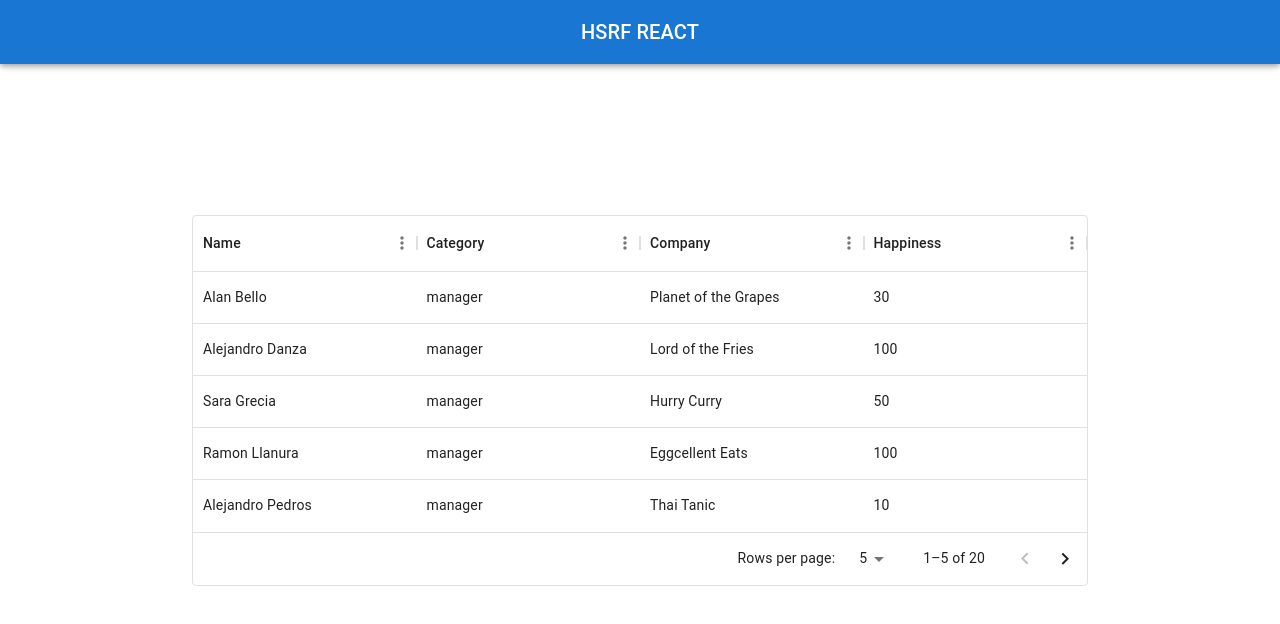
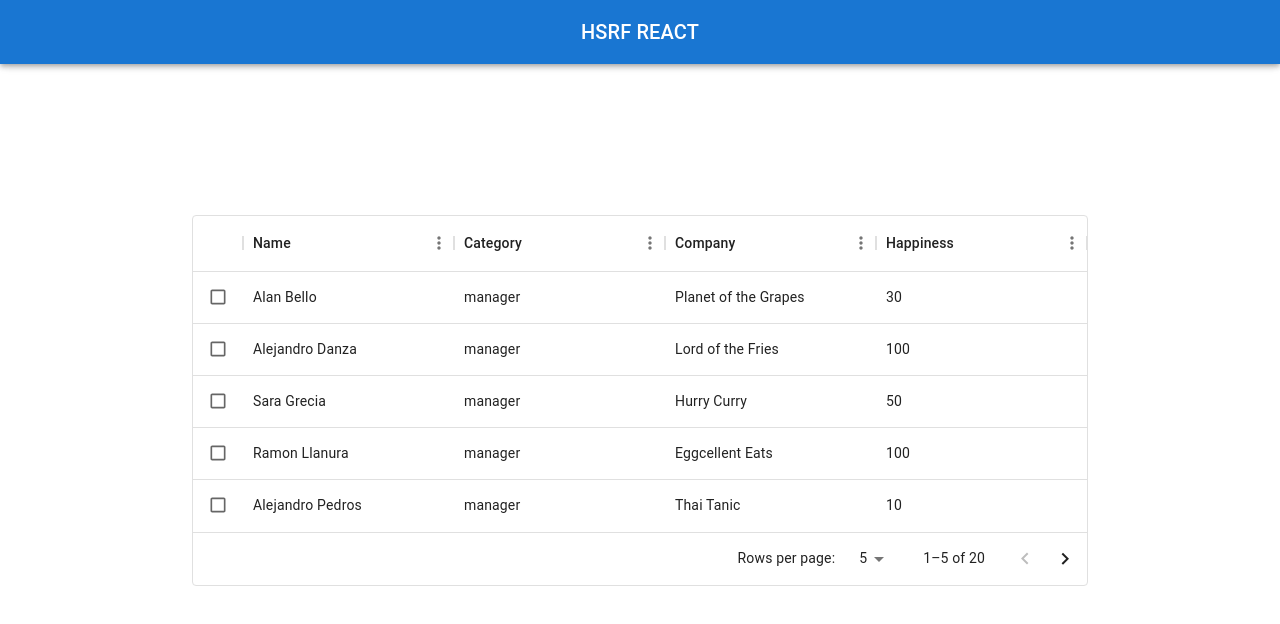
Before and after one commit to nicolasAguilar180193/-hsfeReact, a React (Vite) app: page / in a window 1280 px wide. Shown: the top 624 px of the page. Built offline with nearby package versions, Linux system fonts and the light colour scheme.

Commit message:
Select People with checkbox

```diff
--- a/src/App.tsx
+++ b/src/App.tsx
@@ -9,7 +9,7 @@
     <>
       <Navbar/>
       <LayoutContainer>
-      <Home/>
+        <Home/>
       </LayoutContainer>
     </>
   )
--- /dev/null
+++ b/src/models/index.ts
@@ -0,0 +1 @@
+export * from './people';
--- a/src/pages/Home/Home.tsx
+++ b/src/pages/Home/Home.tsx
@@ -1,13 +1,36 @@
 import React from "react";
 import { DataGrid, GridRenderCellParams } from '@mui/x-data-grid';
 import { People } from "@/data";
+import { Person } from "@/models";
+import { Checkbox } from "@mui/material";
 
 export interface HomeInterface { }
 
 const Home: React.FC<HomeInterface> = () => {
+	const [selectedPeople, setSelectedPeople] = React.useState<Person[]>([])
 	const pageSize = 5
 	const pageSizeOptions = [5, 10, 25]
+
+	const findPerson = (person: Person) => !!selectedPeople.find(p => p.id === person.id)
+	const filterPerson = (person: Person) => selectedPeople.filter(p => p.id !== person.id)
+
+	const handleChange = (person: Person) => {
+		setSelectedPeople(findPerson(person) ?
+			filterPerson(person) : [...selectedPeople, person]
+		)
+	}
+
 	const columns = [
+		{
+			field: 'actions',
+			type: 'actions',
+			sortable: false,
+			headerName: '',
+			width: 50,
+			renderCell: (params: GridRenderCellParams) => (
+				<>{<Checkbox size="small" checked={findPerson(params.row)} onChange={() => handleChange(params.row)}/>}</>
+			)
+		},
 		{
 			field: 'name',
 			headerName: 'Name',
```
Also changed, not shown: src/models/people.ts (added, +7 -0 lines).
